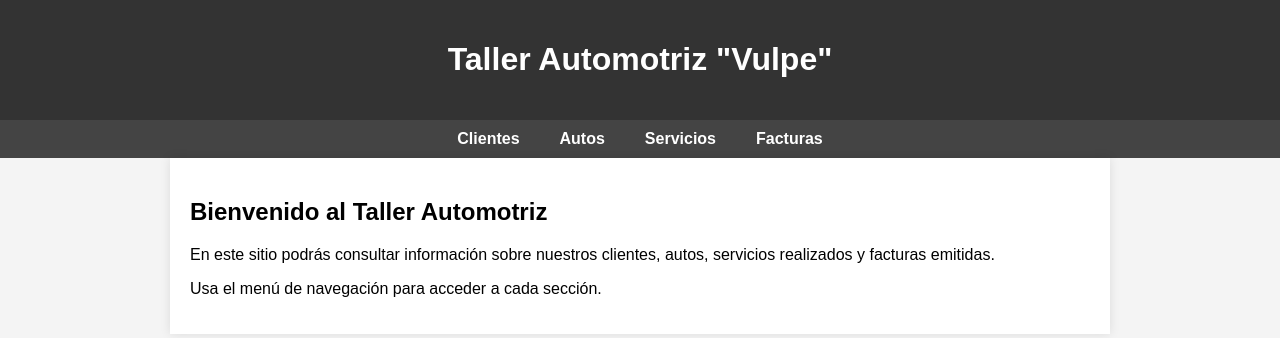
After one commit to LuisAlberto2002/Proyecto-Final-Servidores, a Django app: page / in a window 1280 px wide. The commit adds this page. Shown: the top 338 px of the page. Run offline with Django 5.2, Linux system fonts and the light colour scheme.

Commit message:
Adiciones

```diff
--- a/ATLAS/settings.py
+++ b/ATLAS/settings.py
@@ -215,6 +215,6 @@ EMAIL_BACKEND = 'django.core.mail.backends.smtp.EmailBackend' # Comentar para pr
 EMAIL_HOST = 'smtp.gmail.com'
 EMAIL_PORT = 587
 EMAIL_USE_TLS = True
-EMAIL_HOST_USER = os.getenv('EMAIL_HOST_USER', '')
-EMAIL_HOST_PASSWORD = os.getenv('EMAIL_HOST_PASSWORD', '')
+EMAIL_HOST_USER ='rendon.a.la@gmail.com'
+EMAIL_HOST_PASSWORD ='wwre nmfi noug nwth '
 DEFAULT_FROM_EMAIL = os.getenv('EMAIL_HOST_USER', '')
--- a/ATLAS/urls.py
+++ b/ATLAS/urls.py
@@ -40,6 +40,7 @@ router.register(r'factures', FacturesViewSet)
 urlpatterns = [
 
     path("api/", include(router.urls)),
+     path("", atlas_views.index,name='index'),
     path("cars/", atlas_views.cars_list, name="cars_list"),
     path("cars/create/", atlas_views.cars_create, name="cars_create"),
     path("cars/<int:pk>/edit/", atlas_views.cars_edit, name="cars_edit"),
--- a/Atlas_app/templates/facturas/facturaS.html
+++ b/Atlas_app/templates/facturas/facturaS.html
@@ -71,6 +71,9 @@
             <button type="submit" class="search-button">Buscar</button>
         </form>
     </div>
+    <div>
+       <a href="{% url 'Facturas_template' %}"><button>Crear factura</button></a>
+    </div>
 
     <hr><br>
 
--- a/Atlas_app/templates/facturas/infoF.html
+++ b/Atlas_app/templates/facturas/infoF.html
@@ -101,7 +101,7 @@
     <!-- DATOS DE FACTURA -->
     <div class="box">
         <h3>Factura</h3>
-        <p class="row"><span class="label">Monto total:</span> ${{ factura.monto }}</p>
+        <p class="row"><span class="label">Monto total:</span> ${{ factura.service_order.servicio.costo }}</p>
         <p class="row"><span class="label">Fecha:</span> {{ factura.fecha }}</p>
     </div>
     <div class="box">
--- /dev/null
+++ b/Atlas_app/templates/index.html
@@ -0,0 +1,65 @@
+<!DOCTYPE html>
+<html lang="es">
+<head>
+    <meta charset="UTF-8">
+    <meta name="viewport" content="width=device-width, initial-scale=1.0">
+    <title>Taller Automotriz</title>
+    <style>
+        body {
+            font-family: Arial, sans-serif;
+            background-color: #f4f4f4;
+            margin: 0;
+            padding: 0;
+        }
+        header {
+            background-color: #333;
+            color: white;
+            padding: 20px 0;
+            text-align: center;
+        }
+        nav {
+            background-color: #444;
+            display: flex;
+            justify-content: center;
+            padding: 10px 0;
+        }
+        nav a {
+            color: white;
+            text-decoration: none;
+            margin: 0 20px;
+            font-weight: bold;
+        }
+        nav a:hover {
+            text-decoration: underline;
+        }
+        main {
+            padding: 20px;
+            max-width: 900px;
+            margin: auto;
+            background-color: white;
+            box-shadow: 0 0 10px rgba(0,0,0,0.1);
+        }
+        h1 {
+            text-align: center;
+        }
+    </style>
+</head>
+<body>
+    <header>
+        <h1>Taller Automotriz "Vulpe"</h1>
+    </header>
+
+    <nav>
+        <a href="file:///C:/Users/vulpe/OneDrive/Escritorio/Tecnologia%20de%20servidores/Entrega%20final%20en%20equipos/frontend/clientes.html">Clientes</a>
+        <a href="{% url 'cars_list' %}">Autos</a>
+        <a href="{% url 'servicios_list' %}">Servicios</a>
+        <a href="{% url 'Buscar_factura' %}">Facturas</a>
+    </nav>
+
+    <main>
+        <h2>Bienvenido al Taller Automotriz</h2>
+        <p>En este sitio podrás consultar información sobre nuestros clientes, autos, servicios realizados y facturas emitidas.</p>
+        <p>Usa el menú de navegación para acceder a cada sección.</p>
+    </main>
+</body>
+</html>
--- a/Atlas_app/views.py
+++ b/Atlas_app/views.py
@@ -17,6 +17,7 @@ from drf_spectacular.utils import (
 )
 from django.conf import settings
 from django.core.mail import send_mail
+from django.core.mail import EmailMessage
 
 from .forms import FacturesForm, CarsForm
 from .models import Clients, Cars, Servicios, Service_orders, Factures
@@ -187,9 +188,38 @@ def CreateFactura(request):
             sn=sn,
             service_order=orden,
         )
+
+        contenido_email = f"""
+Hola,
+
+Este correo contiene la información de su factura por el servicio solicitado:
+
+Número de factura: {factura.sn}
+Orden de servicio: {factura.service_order.code}
+Monto: ${factura.service_order.servicio.costo:.2f}
+Fecha: {factura.fecha.strftime('%d/%m/%Y')}
+
+Gracias por su preferencia.
+"""
+
+        try:
+            send_mail(
+                subject=f'✅ Factura de servicio: {factura.service_order.servicio.name}',
+                message=contenido_email,
+                from_email=settings.EMAIL_HOST_USER,
+                recipient_list=[factura.service_order.Client.email],
+                fail_silently=False
+            )
+            messages.success(request, '✅ Factura creada y correo enviado exitosamente')
+        except Exception as e:
+            messages.warning(request, f'⚠️ Factura creada, pero no se pudo enviar el correo: {e}')
+
+
+
+
         return redirect('/facturas/')
     return render(request, 'facturas/facturaC.html', {'ordenes': orders})
-    facturas = Factures.objects.create()
+
 
 #Eliminar la factura a partir de su code
 
@@ -444,3 +474,7 @@ def enviar_email(usuario, asunto, contenido):
     except Exception as e:
         print(f"Error al enviar email: {str(e)}")
         return False
+
+
+def index(request):
+    return render(request, "index.html")
```
Also changed, not shown: Atlas_app/migrations/0006_cars_picture.py (added), images/Dragon.jpg (added).
